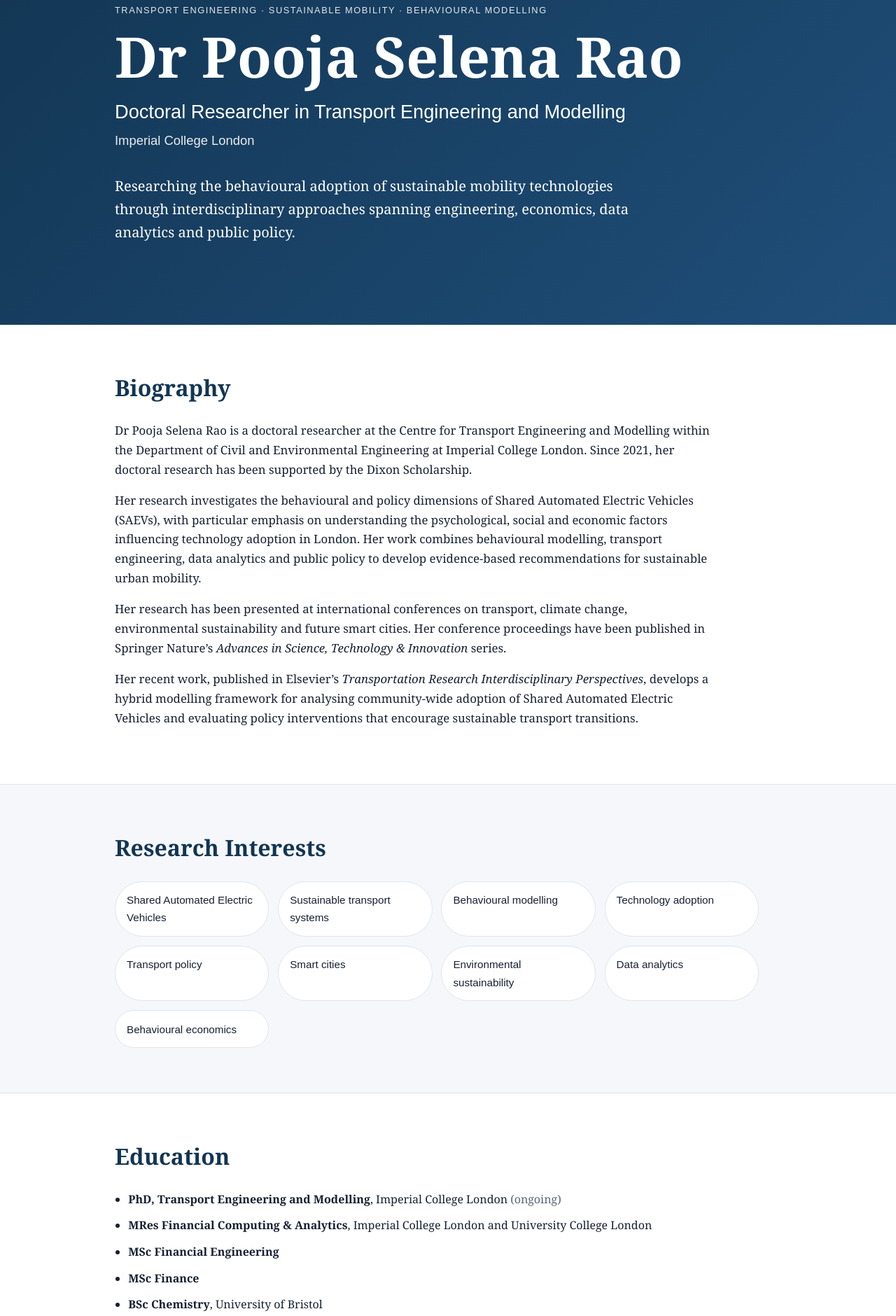
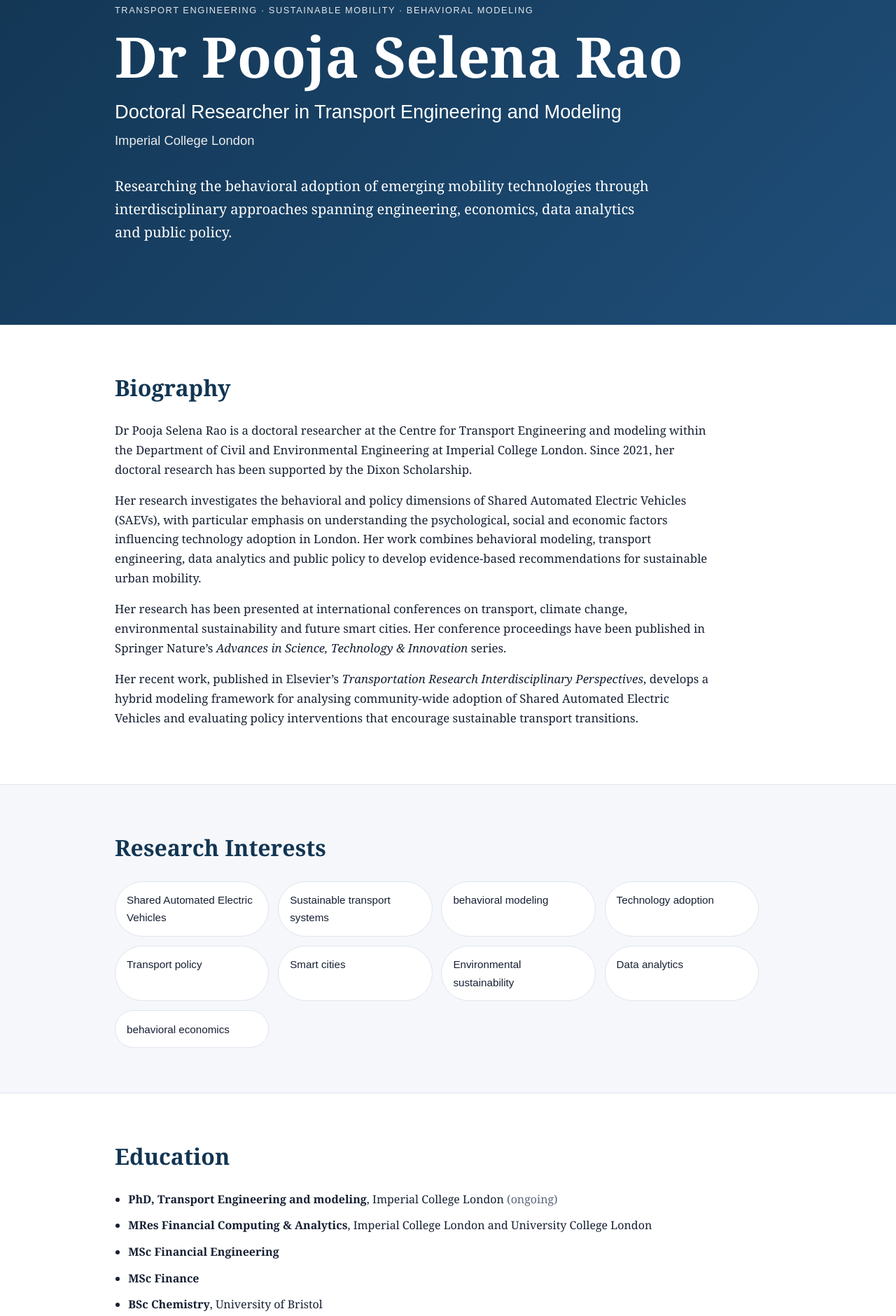
Before and after one commit to pooja-selena-rao/pooja-selena-rao.github.io, a plain HTML site: page index.html in a window 1280 px wide. Shown: the part 156-2036 px from the top of the page at 70% size. Drawn offline with Linux system fonts and the light colour scheme.

Commit message:
Update index.html

```diff
--- a/index.html
+++ b/index.html
@@ -20,12 +20,12 @@
     </nav>
 
     <section class="hero-content">
-      <p class="eyebrow">Transport Engineering · Sustainable Mobility · Behavioural Modelling</p>
+      <p class="eyebrow">Transport Engineering · Sustainable Mobility · Behavioral modeling</p>
       <h1>Dr Pooja Selena Rao</h1>
-      <h2>Doctoral Researcher in Transport Engineering and Modelling</h2>
+      <h2>Doctoral Researcher in Transport Engineering and Modeling</h2>
       <p class="institution">Imperial College London</p>
       <p class="summary">
-        Researching the behavioural adoption of sustainable mobility technologies through
+        Researching the behavioral adoption of emerging mobility technologies through
         interdisciplinary approaches spanning engineering, economics, data analytics and public policy.
       </p>
     </section>
@@ -36,13 +36,13 @@
       <h2>Biography</h2>
       <p>
         Dr Pooja Selena Rao is a doctoral researcher at the Centre for Transport Engineering and
-        Modelling within the Department of Civil and Environmental Engineering at Imperial College London.
+        modeling within the Department of Civil and Environmental Engineering at Imperial College London.
         Since 2021, her doctoral research has been supported by the Dixon Scholarship.
       </p>
       <p>
-        Her research investigates the behavioural and policy dimensions of Shared Automated Electric
+        Her research investigates the behavioral and policy dimensions of Shared Automated Electric
         Vehicles (SAEVs), with particular emphasis on understanding the psychological, social and economic
-        factors influencing technology adoption in London. Her work combines behavioural modelling,
+        factors influencing technology adoption in London. Her work combines behavioral modeling,
         transport engineering, data analytics and public policy to develop evidence-based recommendations
         for sustainable urban mobility.
       </p>
@@ -53,7 +53,7 @@
       </p>
       <p>
         Her recent work, published in Elsevier’s <em>Transportation Research Interdisciplinary Perspectives</em>,
-        develops a hybrid modelling framework for analysing community-wide adoption of Shared Automated
+        develops a hybrid modeling framework for analysing community-wide adoption of Shared Automated
         Electric Vehicles and evaluating policy interventions that encourage sustainable transport transitions.
       </p>
     </section>
@@ -63,20 +63,20 @@
       <div class="grid">
         <span>Shared Automated Electric Vehicles</span>
         <span>Sustainable transport systems</span>
-        <span>Behavioural modelling</span>
+        <span>behavioral modeling</span>
         <span>Technology adoption</span>
         <span>Transport policy</span>
         <span>Smart cities</span>
         <span>Environmental sustainability</span>
         <span>Data analytics</span>
-        <span>Behavioural economics</span>
+        <span>behavioral economics</span>
       </div>
     </section>
 
     <section class="section">
       <h2>Education</h2>
       <ul class="timeline">
-        <li><strong>PhD, Transport Engineering and Modelling</strong>, Imperial College London <span>(ongoing)</span></li>
+        <li><strong>PhD, Transport Engineering and modeling</strong>, Imperial College London <span>(ongoing)</span></li>
         <li><strong>MRes Financial Computing & Analytics</strong>, Imperial College London and University College London</li>
         <li><strong>MSc Financial Engineering</strong></li>
         <li><strong>MSc Finance</strong></li>
@@ -100,8 +100,8 @@
     <section class="section">
       <h2>Previous Research</h2>
       <p>
-        Prior to her doctoral research, Dr Rao worked across quantitative finance, behavioural finance and
-        financial engineering. Her earlier research examined behavioural influences on portfolio allocation,
+        Prior to her doctoral research, Dr Rao worked across quantitative finance, behavioral finance and
+        financial engineering. Her earlier research examined behavioral influences on portfolio allocation,
         multivariate GARCH models for financial market volatility, and cryptocurrency market microstructure,
         including blockchain ownership dynamics and Bitcoin exchange behaviour.
       </p>
```
